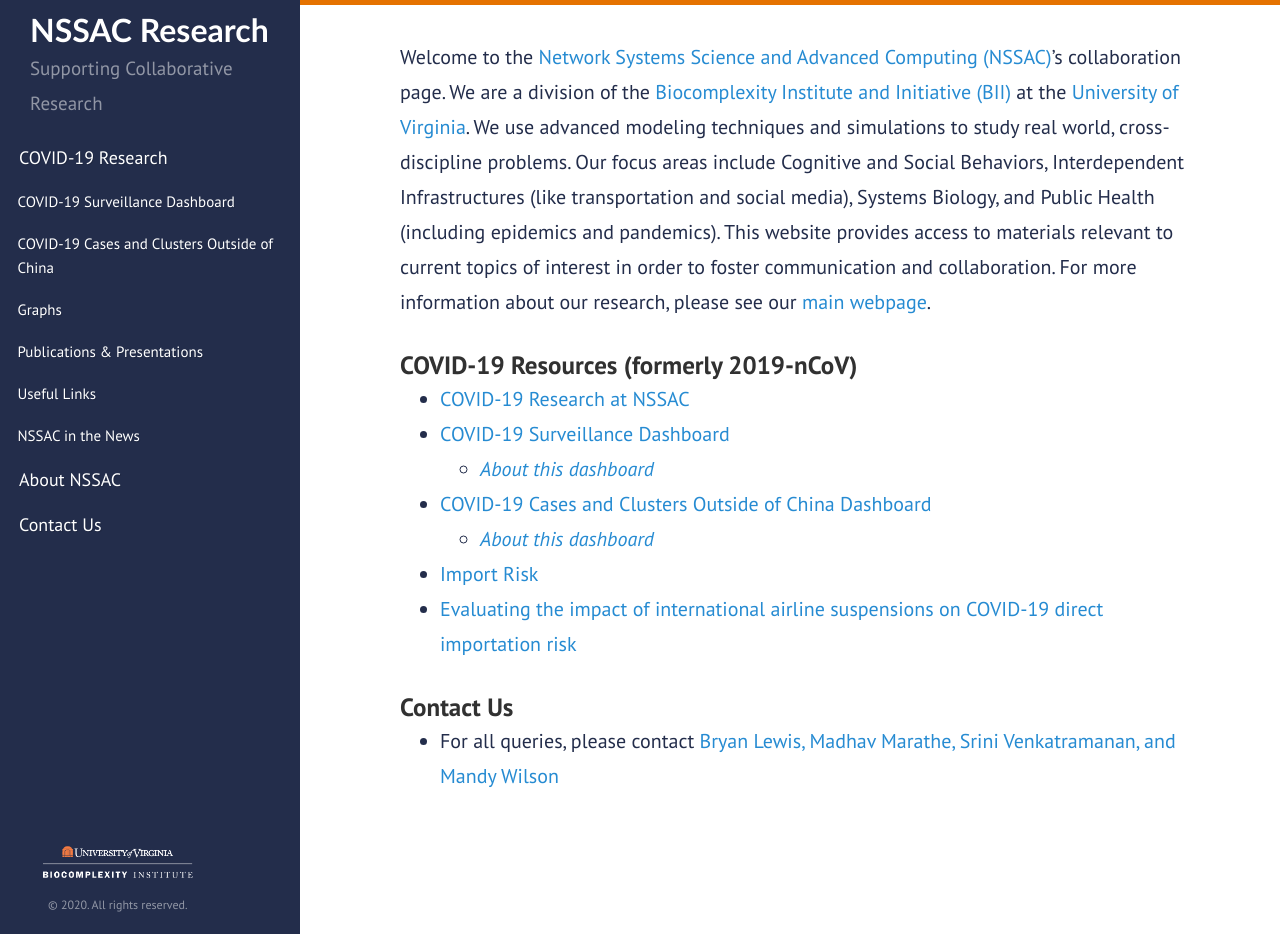
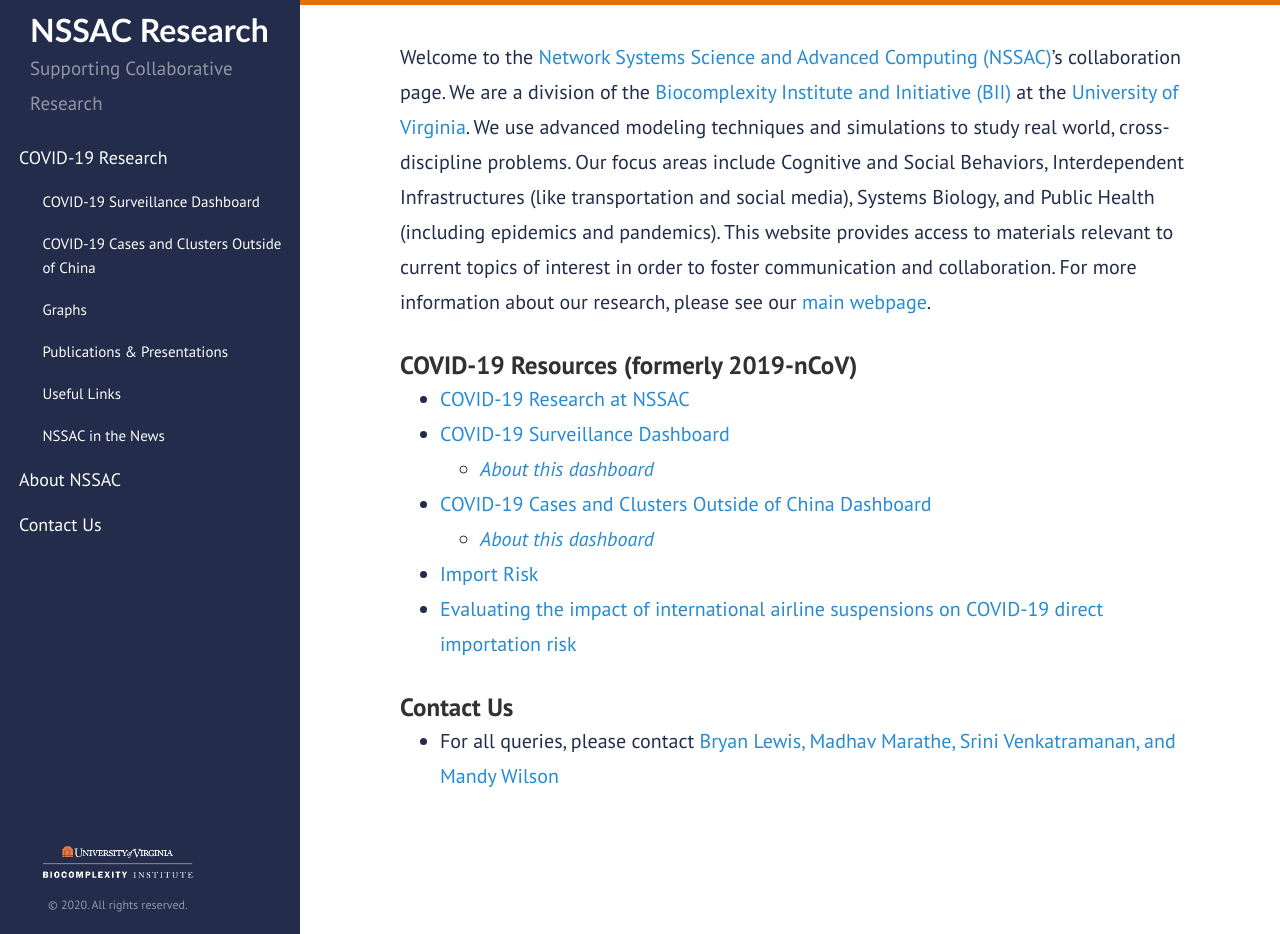
Before and after one commit to mehta-gaurav/mehta-gaurav.github.io, a Jekyll site: the page built from index.md, in a window 1280 px wide and 934 px high. Built offline with Jekyll 4.4.1, drawn with Linux system fonts in a browser that asks for light colours.

Commit message:
Update layout.css

```diff
--- a/public/css/layout.css
+++ b/public/css/layout.css
@@ -207,7 +207,7 @@
     }
     #menu li {
         float: none;
-        padding-left: 0 !important;
+        padding-left: 0 ;
     }
     #menu .sub-menu li {
         float: none;
```
